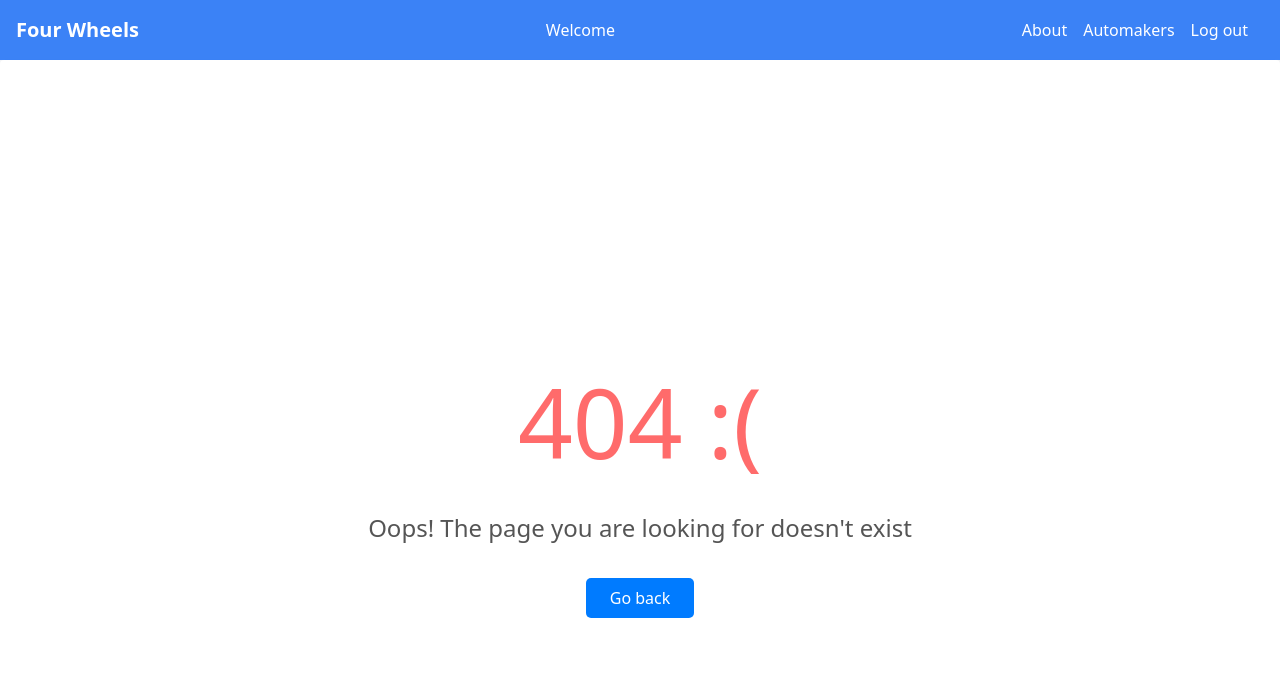
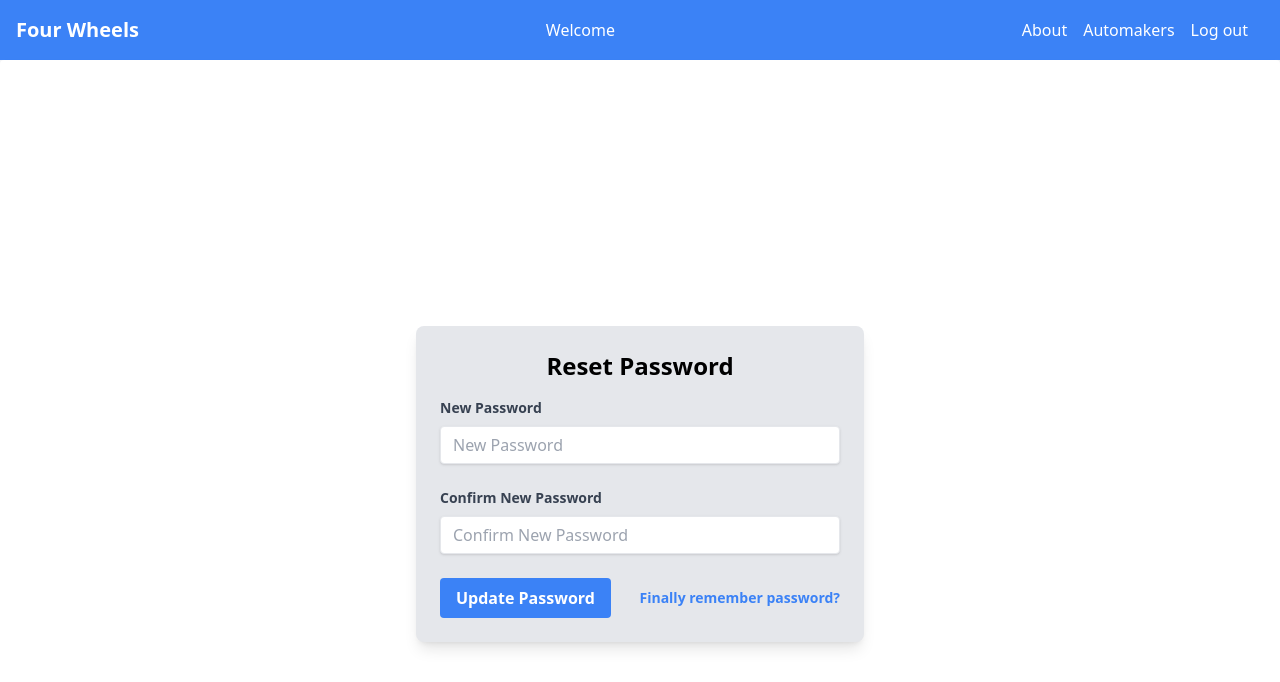
Before and after one commit to HieuJamesNg204/vuejs-four-wheels, a Vue app: page /fourwheels/forgot-password/1 in a window 1280 px wide. Before the commit this address had no page. Shown: the top 682 px of the page. Built offline with nearby package versions, Linux system fonts and the light colour scheme.

Commit message:
Update four wheels frontend

```diff
--- /dev/null
+++ b/src/pages/ForgotPasswordUsernamePrompt.vue
@@ -0,0 +1,68 @@
+<script setup>
+import axios from 'axios';
+import { ref } from 'vue';
+import { useRouter } from 'vue-router';
+
+const router = useRouter();
+
+const username = ref('');
+
+const redirectToPasswordReset = async () => {
+    try {
+        const res = await axios.get(`http://localhost:3000/fourwheels/auth/${username.value}`);
+        console.log('Username exists:', res);
+        router.push(`/fourwheels/forgot-password/${username.value}`);
+    } catch (error) {
+        if (error.response) {
+            const statusCode = error.response.status;
+
+            if (statusCode === 404) {
+                alert('Username not found :(');
+            } else {
+                console.error('An unexpected error occurred:', error);
+                alert('An unexpected error occurred.');
+            }
+        } else {
+            console.error('An unexpected error occurred:', error);
+            alert('An unexpected error occurred.');
+        }
+    }
+};
+</script>
+
+<template>
+    <div class="flex items-center justify-center min-h-screen bg-white p-4">
+        <div class="w-full max-w-md bg-gray-200 rounded-lg shadow-lg p-6">
+            <h1 class="text-2xl text-center font-bold mb-4">Reset Password</h1>
+            <form>
+                <div class="mb-4">
+                    <label class="block text-gray-700 text-sm font-bold mb-2" for="username">
+                        Username
+                    </label>
+                    <input
+                        class="shadow appearance-none border rounded w-full py-2 px-3 text-gray-700 leading-tight focus:outline-none focus:shadow-outline"
+                        id="username"
+                        type="text"
+                        placeholder="Username"
+                        v-model="username"
+                    />
+                </div>
+                <div class="flex items-center justify-between">
+                    <button
+                        class="bg-blue-500 hover:bg-blue-700 text-white font-bold py-2 px-4 rounded focus:outline-none focus:shadow-outline"
+                        type="button"
+                        @click.prevent="redirectToPasswordReset"
+                    >
+                        Proceed
+                    </button>
+                    <router-link
+                        to="/fourwheels/login"
+                        class="inline-block align-baseline font-bold text-sm text-blue-500 hover:text-blue-800"
+                    >
+                        Finally remember password?
+                    </router-link>
+                </div>
+            </form>
+        </div>
+    </div>
+</template>
--- a/src/pages/Login.vue
+++ b/src/pages/Login.vue
@@ -52,12 +52,18 @@ const handleLogin = async () => {
                         Password
                     </label>
                     <input
-                        class="shadow appearance-none border rounded w-full py-2 px-3 text-gray-700 leading-tight focus:outline-none focus:shadow-outline"
+                        class="shadow appearance-none border rounded w-full py-2 px-3 text-gray-700 leading-tight focus:outline-none focus:shadow-outline mb-2"
                         id="password"
                         type="password"
                         placeholder="Password"
                         v-model="password"
                     />
+                    <router-link
+                        to="/fourwheels/forgot-password"
+                        class="inline-block align-baseline font-bold text-sm text-blue-500 hover:text-blue-800"
+                    >
+                        Forgot password?
+                    </router-link>
                 </div>
                 <div class="flex items-center justify-between">
                     <button
--- a/src/pages/Register.vue
+++ b/src/pages/Register.vue
@@ -66,15 +66,15 @@ const register = async () => {
                 <div class="mb-6">
                     <label
                         class="block text-gray-700 text-sm font-bold mb-2"
-                        for="password"
+                        for="confirmPassword"
                     >
                         Confirm Password
                     </label>
                     <input
                         class="shadow appearance-none border rounded w-full py-2 px-3 text-gray-700 leading-tight focus:outline-none focus:shadow-outline"
-                        id="password"
+                        id="confirmPassword"
                         type="password"
-                        placeholder="Confirm password"
+                        placeholder="Confirm Password"
                         v-model="passwordConfirmation"
                     />
                 </div>
--- /dev/null
+++ b/src/pages/ResetPassword.vue
@@ -0,0 +1,97 @@
+<script setup>
+import axios from 'axios';
+import { ref } from 'vue';
+import { useRouter, useRoute } from 'vue-router';
+
+const route = useRoute();
+const router = useRouter();
+
+const newPassword = ref('');
+const confirmNewPassword = ref('');
+
+const handlePasswordChange = async () => {
+    if (newPassword.value !== confirmNewPassword.value) {
+        alert('Passwords do not match!');
+        return;
+    }
+
+    try {
+        const res = await axios.put(`http://localhost:3000/fourwheels/auth/${route.params.username}`, {
+            newPassword: newPassword.value
+        });
+
+        console.log('Password changed:', res.data);
+        alert('Password successfully changed!');
+        router.push('/fourwheels/login');
+    } catch (error) {
+        if (error.response) {
+            const statusCode = error.response.status;
+
+            if (statusCode === 404) {
+                alert('Username not found :(');
+            } else {
+                console.error('An unexpected error occurred:', error);
+                alert('An unexpected error occurred.');
+            }
+        } else {
+            console.error('An unexpected error occurred:', error);
+            alert('An unexpected error occurred.');
+        }
+    }
+}
+</script>
+
+<template>
+    <div class="flex items-center justify-center min-h-screen bg-white p-4">
+        <div class="w-full max-w-md bg-gray-200 rounded-lg shadow-lg p-6">
+            <h1 class="text-2xl text-center font-bold mb-4">Reset Password</h1>
+            <form>
+                <div class="mb-6">
+                    <label
+                        class="block text-gray-700 text-sm font-bold mb-2"
+                        for="password"
+                    >
+                        New Password
+                    </label>
+                    <input
+                        class="shadow appearance-none border rounded w-full py-2 px-3 text-gray-700 leading-tight focus:outline-none focus:shadow-outline"
+                        id="password"
+                        type="password"
+                        placeholder="New Password"
+                        v-model="newPassword"
+                    />
+                </div>
+                <div class="mb-6">
+                    <label
+                        class="block text-gray-700 text-sm font-bold mb-2"
+                        for="confirmNewPassword"
+                    >
+                        Confirm New Password
+                    </label>
+                    <input
+                        class="shadow appearance-none border rounded w-full py-2 px-3 text-gray-700 leading-tight focus:outline-none focus:shadow-outline"
+                        id="confirmNewPassword"
+                        type="password"
+                        placeholder="Confirm New Password"
+                        v-model="confirmNewPassword"
+                    />
+                </div>
+                <div class="flex items-center justify-between">
+                    <button
+                        class="bg-blue-500 hover:bg-blue-700 text-white font-bold py-2 px-4 rounded focus:outline-none focus:shadow-outline"
+                        type="button"
+                        @click.prevent="handlePasswordChange"
+                    >
+                        Update Password
+                    </button>
+                    <router-link
+                        to="/fourwheels/login"
+                        class="inline-block align-baseline font-bold text-sm text-blue-500 hover:text-blue-800"
+                    >
+                        Finally remember password?
+                    </router-link>
+                </div>
+            </form>
+        </div>
+    </div>
+</template>
--- a/src/router/index.js
+++ b/src/router/index.js
@@ -1,6 +1,8 @@
 import { createRouter, createWebHistory } from "vue-router";
 import Login from '@/pages/Login.vue';
 import Register from "@/pages/Register.vue";
+import ForgotPasswordUsernamePrompt from "@/pages/ForgotPasswordUsernamePrompt.vue";
+import ResetPassword from "@/pages/ResetPassword.vue";
 import About from "@/pages/About.vue";
 import Automakers from "@/pages/Automakers.vue";
 import CreateAutomaker from "@/pages/CreateAutomaker.vue";
@@ -15,6 +17,8 @@ import CarDetail from "@/pages/CarDetail.vue";
 const routes = [
     { path: '/fourwheels/login', component: Login },
     { path: '/fourwheels/register', component: Register },
+    { path: '/fourwheels/forgot-password', component: ForgotPasswordUsernamePrompt },
+    { path: '/fourwheels/forgot-password/:username', component: ResetPassword },
 
     // Automakers routes
     { path: '/fourwheels/automakers', component: Automakers },
```
